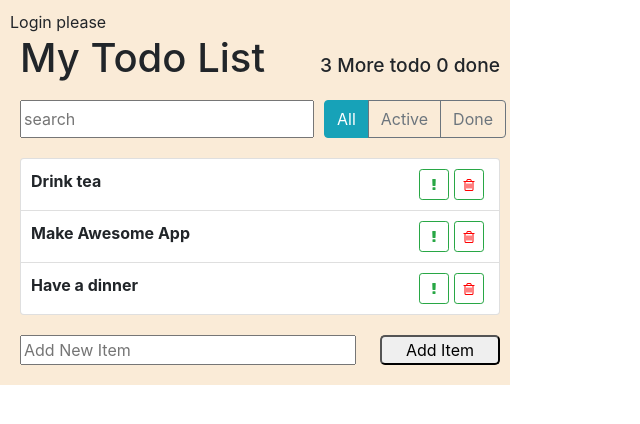
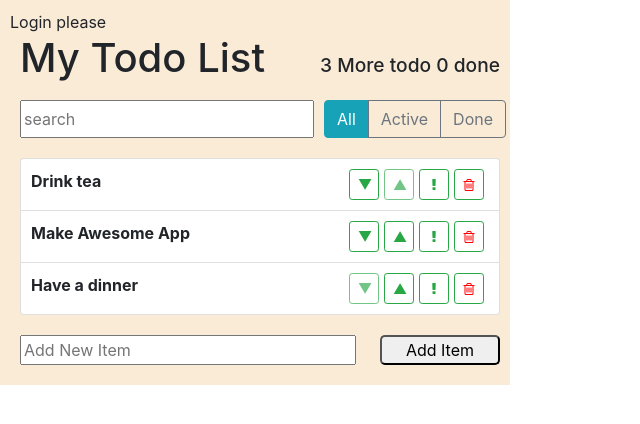
Before and after one commit to DmitriySot/My-Todo, a React (Create React App) app: page / in a window 1280 px wide. Shown: the top 424 px of the page, without its empty margins (0-640 px from the left). Built offline with nearby package versions, Linux system fonts and the light colour scheme.

Commit message:
add ability to move the list item

```diff
--- a/src/App/index.tsx
+++ b/src/App/index.tsx
@@ -16,6 +16,8 @@ function Index() {
     const [todoData, setTodoData] = React.useState<{label:string, important: boolean, id: number, done: boolean}[]>(defaultData)
     const [todoFilter, setTodoFilter] = React.useState<'all' | 'done' | 'undone'>("all")
     const [todoSearch, setTodoSearch] = React.useState<string>('')
+
+  const stringtodoData = JSON.stringify(todoData)
 
     const onDeleteItem = (id: number) => {
         console.log("__id__", id )
@@ -38,12 +40,13 @@ function Index() {
     }
 
     const addNewItem = (label: string) => {
-      const id = todoData[todoData.length-1].id + 1;
+
+      const id = Math.max(...todoData.map(({id}) => {
+        return id
+      })) + 1
       const newTodoItem = {label, important: false, id, done: false }
 
       setTodoData([...todoData, newTodoItem])
-      console.log("__todoData__", todoData)
-
     }
 
     const filteredData = React.useMemo(() => {
@@ -58,7 +61,9 @@ function Index() {
          .filter(({label})=> {
           return label.toLowerCase().includes(todoSearch.toLowerCase())
         })
-    },[todoFilter, todoData.length, todoSearch ])
+    },[todoFilter, todoData.length, todoSearch, stringtodoData ])
+
+
 
     const [doneCount, undoneCount] = React.useMemo(()=> {
       const done = todoData.reduce((sum, { done})=> {
@@ -66,8 +71,20 @@ function Index() {
       }, 0)
       console.log("__sum__", 1)
       return [done, todoData.length-done]
-    },[JSON.stringify(todoData)])
+    },[stringtodoData])
 
+    const onTogglePosition = (id: number, direction: string) => {
+      const copyTodo = [...todoData]
+      const currentId = copyTodo.findIndex((item) => {
+       return item.id === id
+      })
+
+       const chunkTodo = copyTodo.splice(currentId, 1)
+       copyTodo.splice(direction === "up" ? currentId-1 : currentId+1,0,  ...chunkTodo )
+       setTodoData(copyTodo)
+
+
+    }
 
     return (
     <div className="app">
@@ -80,6 +97,7 @@ function Index() {
       <TodoList todos={filteredData}
                 onDelete={onDeleteItem}
                 onToggleStatus={onToggleStatus}
+                onTogglePosition={onTogglePosition}
       />
       <AddItem onAddItem={addNewItem} />
     </div>
--- a/src/components/TodoList/index.tsx
+++ b/src/components/TodoList/index.tsx
@@ -6,15 +6,21 @@ interface todoListProps {
   todos: {id: number, label: string, important: boolean, done: boolean}[];
   onDelete: Function;
   onToggleStatus: Function;
+  onTogglePosition: Function;
 }
 
-const TodoList: React.FC<todoListProps> = ({todos, onDelete, onToggleStatus} ) => {
+const TodoList: React.FC<todoListProps> = ({todos, onDelete, onToggleStatus, onTogglePosition} ) => {
   return (
     <ul className="list-group todoList">
-      {todos.map(({id, ...item})=>
+      {todos.map(({id, ...item}, i)=>
         <li className="list-group-item"
           key={id}>
-            <TodoListItem {...item} id={id} onDelete={onDelete} onToggleStatus={onToggleStatus} />
+            <TodoListItem {...item} id={id}
+                          onDelete={onDelete}
+                          isFirst={!i}
+                          isLast={todos.length-1 === i}
+                          onToggleStatus={onToggleStatus}
+                          onTogglePosition={onTogglePosition}/>
 
         </li>
       )}
--- a/src/components/TodoListItem/index.tsx
+++ b/src/components/TodoListItem/index.tsx
@@ -8,11 +8,17 @@ interface todoListItemProps {
   id: number;
   onDelete: Function;
   onToggleStatus: Function;
+  onTogglePosition: Function;
+  isFirst: boolean;
+  isLast: boolean;
 }
 
 
 
-const TodoListItem: React.FC<todoListItemProps> = ({label, important = false, id, done, onDelete, onToggleStatus}) => {
+const TodoListItem: React.FC<todoListItemProps> = ({label, important = false,
+                                                     id, done, onDelete,
+                                                     onToggleStatus, onTogglePosition,
+                                                   isFirst, isLast}) => {
 
   const onDeleteClick = () => {
       console.log("__onDelete__", onDelete)
@@ -34,11 +40,29 @@ const TodoListItem: React.FC<todoListItemProps> = ({label, important = false, id
 
   }, [important, done])
 
+  const onDownClick = () => {
+    onTogglePosition(id, "down")
+  }
+  const onUpClick = () => {
+    onTogglePosition(id, "up")
+  }
 
   return (
       <span className='todoListItem done'>
         <span className={styleLabel} onClick={onLabelClick} >{label}</span>
         <span className="itemButton ">
+          <button type="button"
+                  className="btn btn-outline-success btn-sm"
+                  onClick={onDownClick}
+                  disabled={isLast}>
+            ▼
+          </button>
+          <button type="button"
+                  className="btn btn-outline-success btn-sm"
+                  onClick={onUpClick}
+                  disabled={isFirst}>
+            ▲
+          </button>
           <button type="button" className="btn btn-outline-success btn-sm"  onClick={onImportantClick}>
             <i className="fa fa-exclamation"/>
           </button>
```
Also changed, not shown: 1 other file (tests, documents, lock files or other folders).
